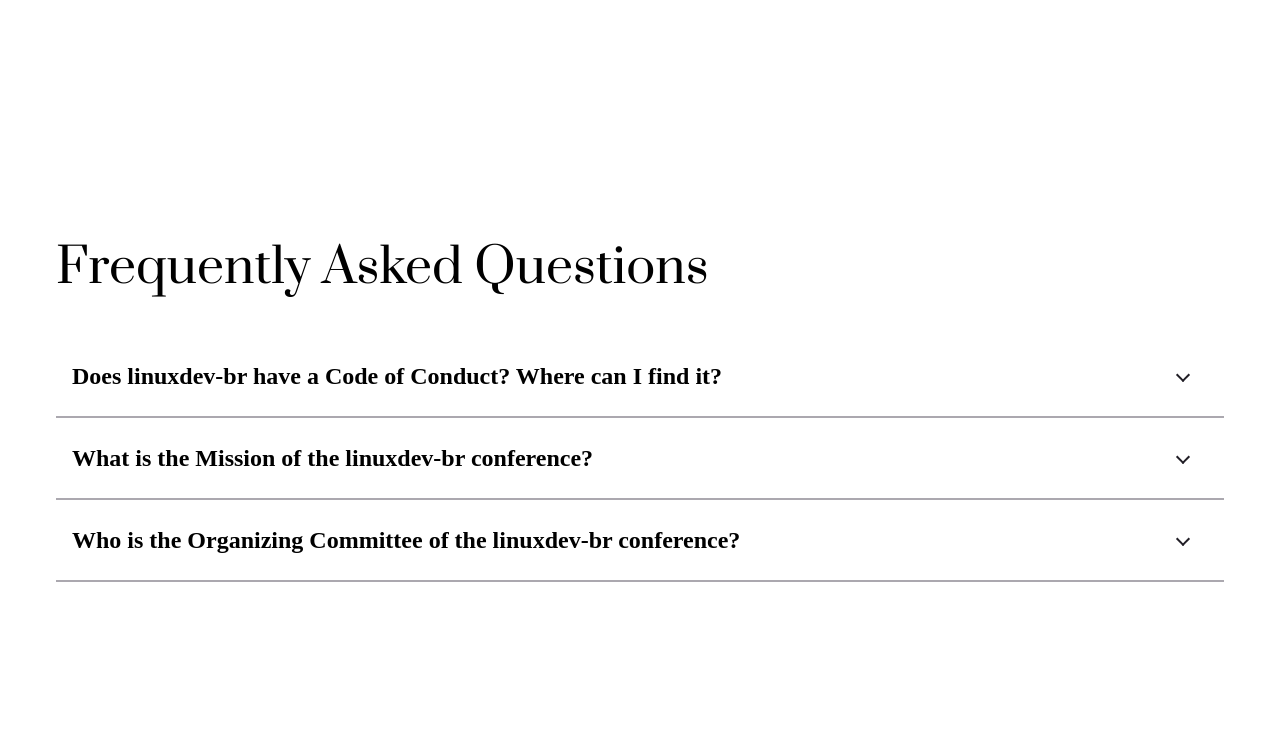
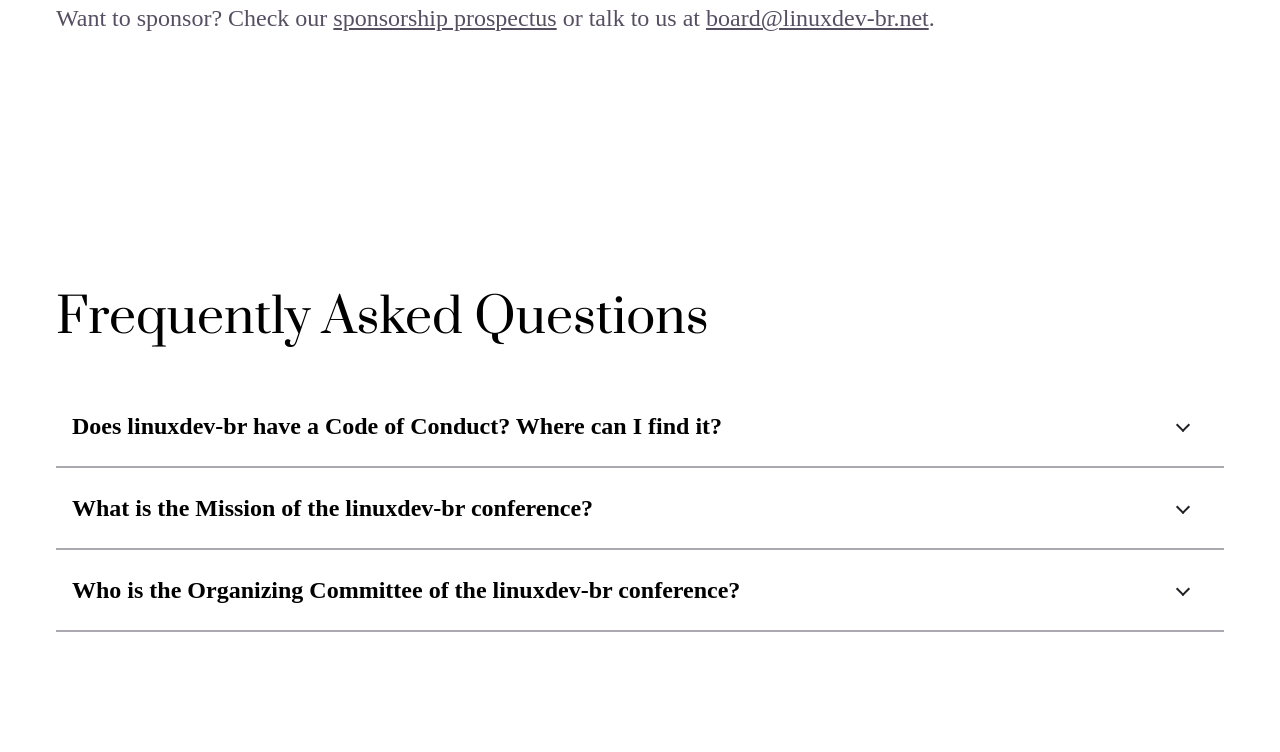
Before and after one commit to linuxdev-br/site, a Gatsby site: page / in a window 1280 px wide. Shown: the part 6340-7092 px from the top of the page. Built offline with nearby package versions, Linux system fonts and the light colour scheme; Gatsby itself is replaced by a stand-in of ours; a web font is replaced by a local one.

Commit message:
Sponsors: mention sponsorship prospectus
'StyledExternalLink' should move to a common place.

```diff
--- a/src/components/sections/Sponsors.js
+++ b/src/components/sections/Sponsors.js
@@ -129,6 +129,10 @@
               </LogoGrid>
             </div>
           ))}
+          <br />
+          <p>Want to sponsor? Check our <StyledExternalLink href="https://github.com/linuxdev-br/conference-doc/raw/master/linuxdev-br_2019-sponsorship-prospectus-v1.pdf">sponsorship prospectus</StyledExternalLink> or talk to us at <StyledExternalLink href="mailto:board@linuxdev-br.net">board@linuxdev-br.net
+            </StyledExternalLink>.
+          </p>
         </StyledContainer>
       </Section>
     )}
@@ -182,4 +186,12 @@
   font-size: 1.2em;
 `;
 
+const StyledExternalLink = styled(ExternalLink)`
+  color: inherit;
+
+  &:hover {
+    color: ${props => props.theme.color.black.regular};
+  }
+`;
+
 export default UsedBy;
```
